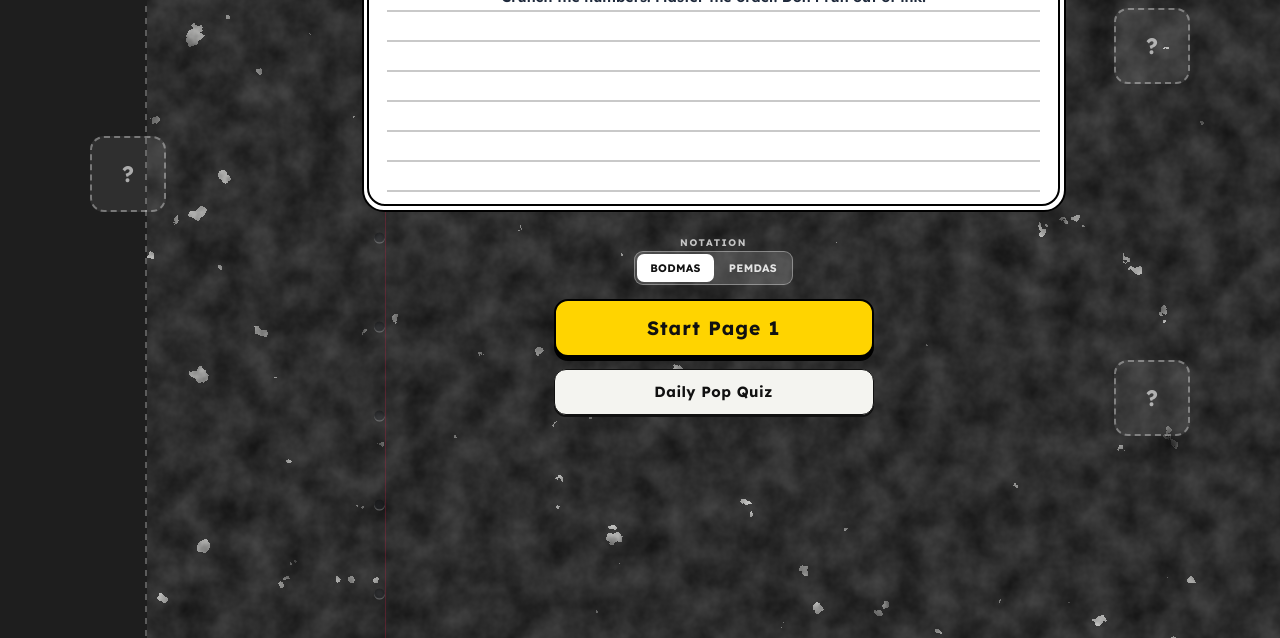
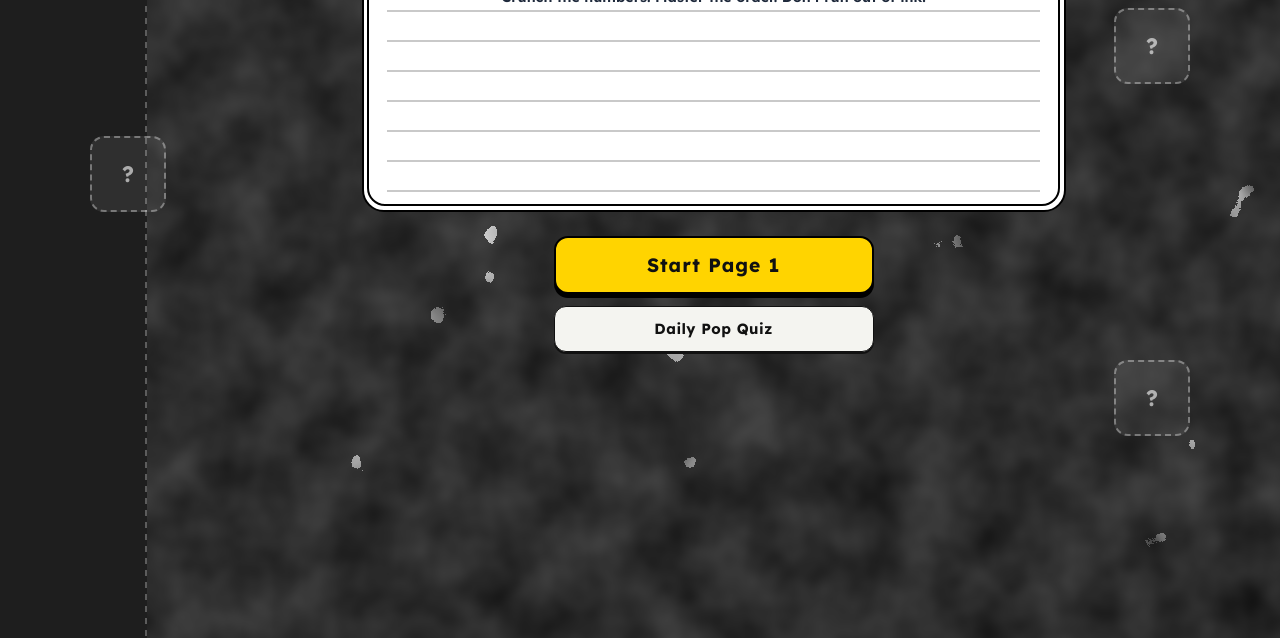
Before and after one commit to YaronBaDa/mega-bite, a plain HTML site: page index.html in a window 1280 px wide. Shown: the part 162-800 px from the top of the page. Drawn offline with Linux system fonts and the light colour scheme.

Commit message:
Landing fixes: white marble spots, remove perforated margin, white settings bg, move notation to Settings

```diff
--- a/index.html
+++ b/index.html
@@ -60,39 +60,6 @@ body {
   position: relative;
   z-index: 1;
 }
-/* Notebook margin line */
-.app::before {
-  content: '';
-  position: absolute;
-  left: 15px;
-  top: 0;
-  bottom: 0;
-  width: 1px;
-  background: rgba(225, 29, 72, 0.25);
-  z-index: 0;
-  pointer-events: none;
-}
-
-/* Perforated punch holes down the left margin */
-.punch-holes {
-  position: absolute;
-  left: 4px;
-  top: 0;
-  bottom: 0;
-  width: 12px;
-  z-index: 0;
-  pointer-events: none;
-}
-.punch-hole {
-  position: absolute;
-  left: 0;
-  width: 11px;
-  height: 11px;
-  border-radius: 50%;
-  background: rgba(30, 41, 59, 0.08);
-  box-shadow: inset 0 2px 3px rgba(0, 0, 0, 0.28), inset 0 -1px 1px rgba(255, 255, 255, 0.35);
-  transform: translateY(-50%);
-}
 
 /* ===== HEADER ===== */
 .header {
@@ -106,7 +73,7 @@ body {
 .icon-btn {
   width: 44px; height: 44px;
   border-radius: 10px;
-  background: transparent;
+  background: var(--paper-card);
   border: 1.5px solid var(--ink-muted);
   color: var(--ink-muted);
   cursor: pointer;
@@ -121,7 +88,7 @@ body {
   right: 12px;
   z-index: 5;
 }
-#startSettingsBtn { border-color: #fff; color: #fff; }
+#startSettingsBtn { border-color: #000; color: #111; }
 
 .brand {
   flex: 1;
@@ -859,49 +826,33 @@ body.overdrive .chunk-card .op-sym { color: var(--overdrive-cyan); }
 .daily-btn:hover { background: #fff; }
 .daily-btn:active { transform: translateY(2px); box-shadow: 0 0 0 #111; }
 
-/* Notation pill toggle (BODMAS | PEMDAS) — compact settings control */
-.notation-wrap {
-  display: flex;
-  flex-direction: column;
-  align-items: center;
-  gap: 3px;
-  margin-bottom: 2px;
-}
-.notation-label {
-  font-family: var(--font-ui);
-  font-size: 0.6rem;
-  font-weight: 700;
-  letter-spacing: 1.6px;
-  text-transform: uppercase;
-  color: rgba(255, 255, 255, 0.72);
-}
+/* Notation pill toggle (BODMAS | PEMDAS) — in Settings */
 .notation-toggle {
   display: inline-flex;
-  background: rgba(255, 255, 255, 0.14);
-  border: 1px solid rgba(255, 255, 255, 0.35);
-  border-radius: 9px;
-  padding: 2px;
-  gap: 2px;
+  background: var(--paper-tint);
+  border: 2px solid var(--border-ink);
+  border-radius: 10px;
+  padding: 3px;
+  gap: 3px;
 }
 .notation-btn {
-  padding: 5px 13px;
-  min-height: 28px;
+  padding: 8px 16px;
+  min-height: 38px;
   border: none;
   border-radius: 7px;
-  background: transparent;
-  color: rgba(255, 255, 255, 0.85);
+  background: var(--paper-card);
+  color: var(--ink-muted);
   font-family: var(--font-ui);
-  font-size: 0.68rem;
-  font-weight: 700;
-  letter-spacing: 0.3px;
+  font-size: 0.8rem;
+  font-weight: 800;
+  letter-spacing: 0.5px;
   cursor: pointer;
   transition: background 0.15s, color 0.15s;
 }
 .notation-btn.active {
-  background: #fff;
-  color: #111;
-}
-.start-notation { margin-bottom: 0; }
+  background: var(--pen-blue);
+  color: var(--paper-card);
+}
 
 /* ===== LEVEL COMPLETE ===== */
 .page-card {
@@ -1424,7 +1375,6 @@ body.overdrive .chunk-card .op-sym { color: var(--overdrive-cyan); }
 </head>
 <body>
 <div class="app">
-<div class="punch-holes" id="punchHoles" aria-hidden="true"></div>
 
 <!-- START SCREEN -->
 <div id="startScreen" class="screen active">
@@ -1433,12 +1383,12 @@ body.overdrive .chunk-card .op-sym { color: var(--overdrive-cyan); }
     <svg class="cover-marble" viewBox="0 0 1000 1600" preserveAspectRatio="xMidYMid slice" aria-hidden="true">
       <defs>
         <filter id="agateFilter" x="0" y="0" width="100%" height="100%">
-          <feTurbulence type="fractalNoise" baseFrequency="0.035" numOctaves="4" seed="7" stitchTiles="stitch" result="n"/>
+          <feTurbulence type="fractalNoise" baseFrequency="0.018" numOctaves="3" seed="7" stitchTiles="stitch" result="n"/>
           <feColorMatrix in="n" type="matrix" values="0.33 0.33 0.33 0 0  0.33 0.33 0.33 0 0  0.33 0.33 0.33 0 0  0 0 0 1 0" result="gray"/>
           <feComponentTransfer in="gray">
-            <feFuncR type="discrete" tableValues="0.067 0.067 0.957"/>
-            <feFuncG type="discrete" tableValues="0.067 0.067 0.957"/>
-            <feFuncB type="discrete" tableValues="0.067 0.067 0.941"/>
+            <feFuncR type="discrete" tableValues="0.067 0.067 1"/>
+            <feFuncG type="discrete" tableValues="0.067 0.067 1"/>
+            <feFuncB type="discrete" tableValues="0.067 0.067 1"/>
           </feComponentTransfer>
         </filter>
       </defs>
@@ -1457,13 +1407,6 @@ body.overdrive .chunk-card .op-sym { color: var(--overdrive-cyan); }
   <button class="sticker-pill" id="stickerPill">Stickers 0/8</button>
 
   <div class="landing-controls">
-    <div class="notation-wrap">
-      <span class="notation-label">Notation</span>
-      <div class="notation-toggle start-notation" role="group" aria-label="Order of operations notation">
-        <button class="notation-btn active" data-n="bodmas">BODMAS</button>
-        <button class="notation-btn" data-n="pemdas">PEMDAS</button>
-      </div>
-    </div>
     <button class="play-btn" id="playBtn">Start Page 1</button>
     <button class="daily-btn" id="dailyBtn">Daily Pop Quiz</button>
   </div>
@@ -1678,18 +1621,6 @@ function mountIcons() {
   if (g1) g1.innerHTML = ICON_GEAR;
   const g2 = document.getElementById('startSettingsBtn');
   if (g2) g2.innerHTML = ICON_GEAR;
-}
-
-function mountPunchHoles() {
-  const c = document.getElementById('punchHoles');
-  if (!c) return;
-  const N = 9;
-  for (let i = 0; i < N; i++) {
-    const h = document.createElement('div');
-    h.className = 'punch-hole';
-    h.style.top = ((i + 0.5) / N * 100) + '%';
-    c.appendChild(h);
-  }
 }
 
 /* -------------------- TOKENIZER & AST -------------------- */
@@ -3449,7 +3380,6 @@ document.getElementById('sheetBackdrop').onclick = closeStickerSheet;
 /* -------------------- INIT -------------------- */
 mountMascots();
 mountIcons();
-mountPunchHoles();
 loadState();
 loadStickers();
 renderPageTracker();
```
